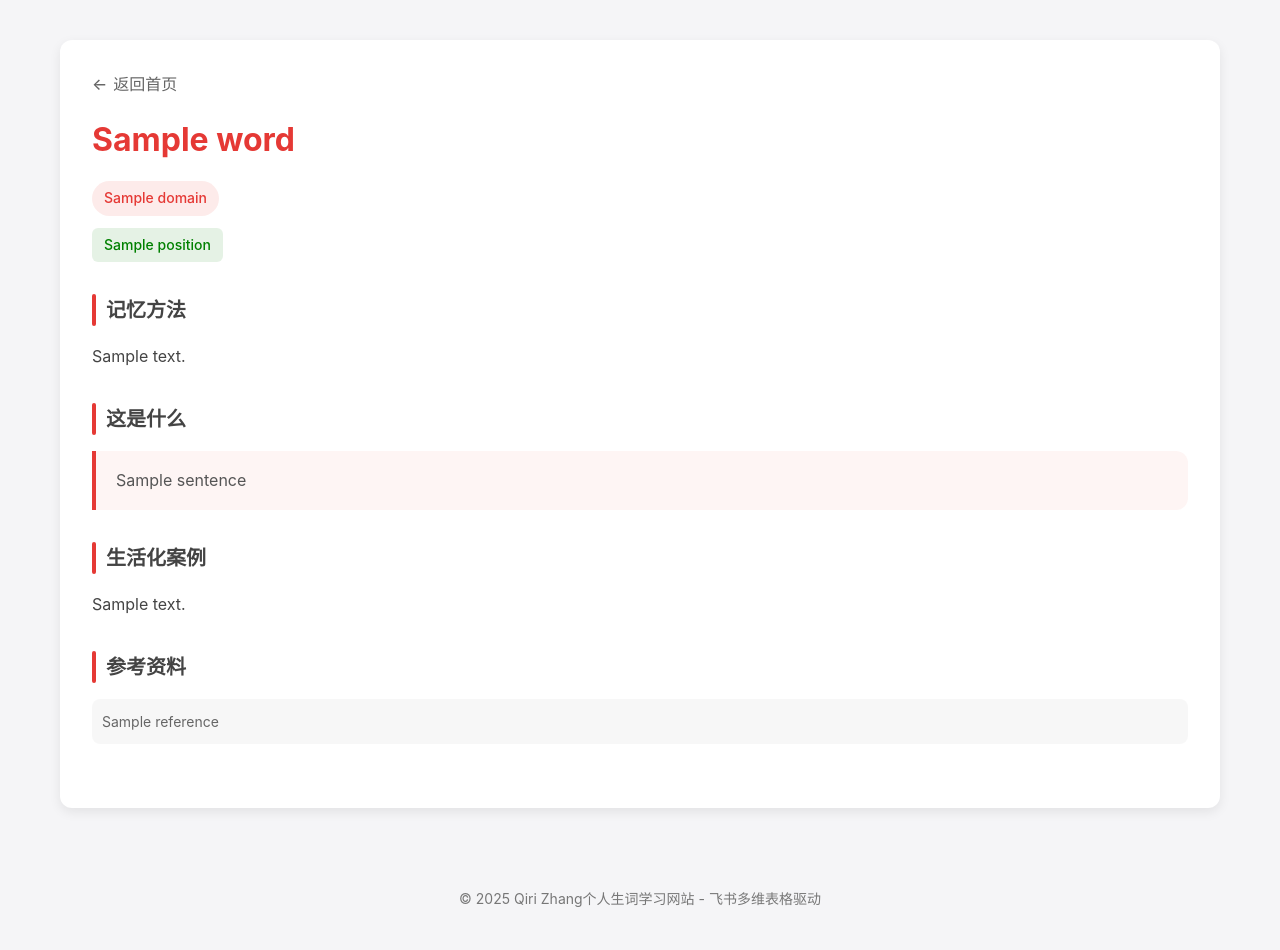
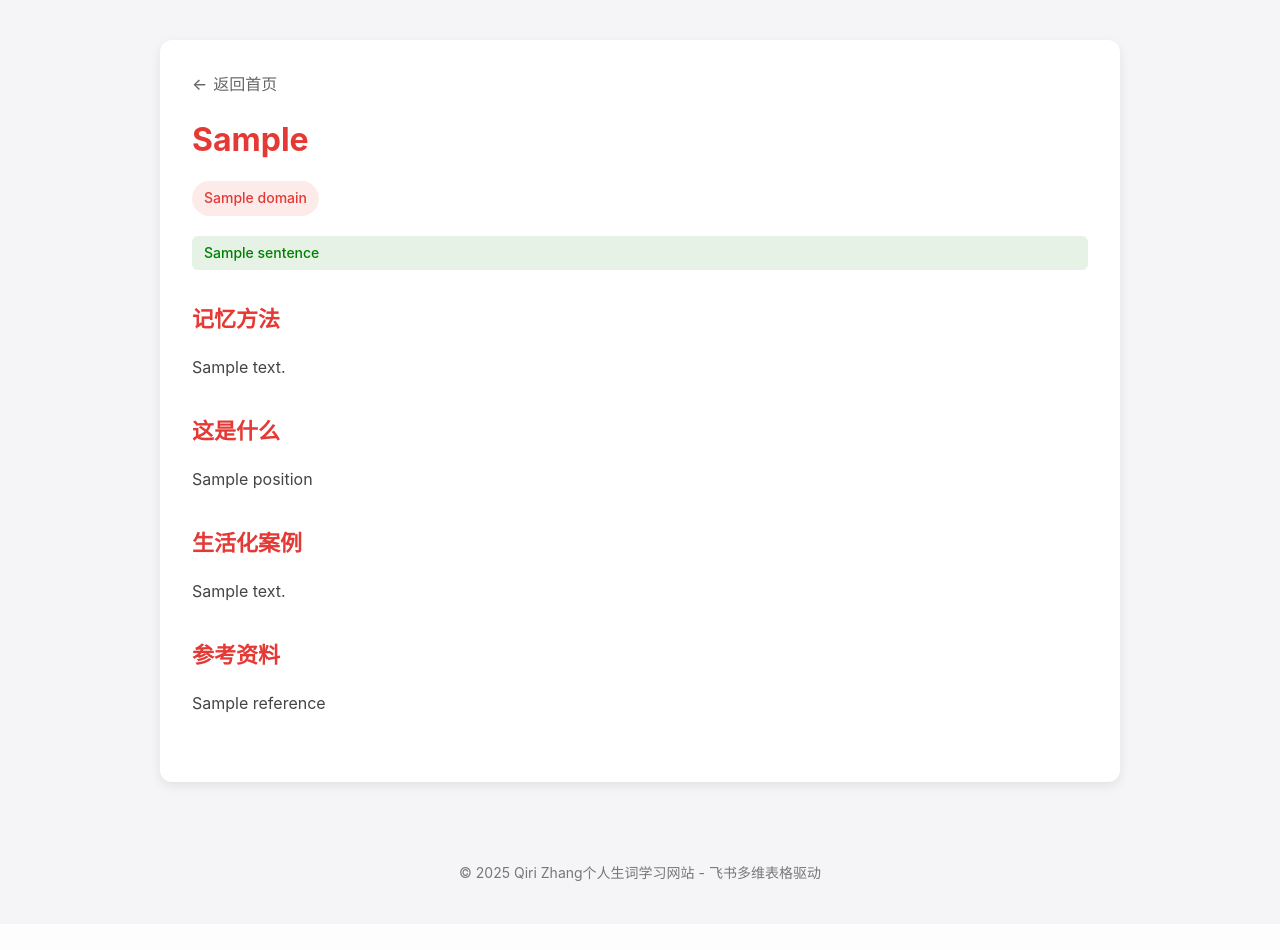
Before and after one commit to QiriZ/Vocabulary-app, a Flask app: template templates/detail.html in a window 1280 px wide. Shown: the part 98-1048 px from the top of the page. After the commit the page ends 979 px from the top, so only its background shows below. Run offline with Flask 3, Linux system fonts and the light colour scheme; the template is opened without the code that fills it: most values are stand-ins (such as "Sample title", 1, 10 or a date in 2020).

Commit message:
renew display2

```diff
--- a/app.py
+++ b/app.py
@@ -114,13 +114,38 @@ def process_records(records):
         # 使用飞书多维表格的实际字段名称
         input_word = fields.get("生词或书目", "")
         title = fields.get("标题", "无标题")
-        sentence = fields.get("这是什么.输出结果", "")
+        sentence_raw = fields.get("这是什么.输出结果", "")
         content = fields.get("生活化案例", "")
         comment = fields.get("记忆方法", "")
         domain = fields.get("学科领域", "")
         position = fields.get("产业链位置", "")
         reference = fields.get("参考资料", "")
         created_time = fields.get("生成时间", "")
+
+        # 处理sentence字段，从JSON结构中提取纯文本
+        sentence = ""
+        if sentence_raw:
+            try:
+                # 尝试解析JSON结构
+                if isinstance(sentence_raw, str) and (sentence_raw.startswith('[') or sentence_raw.startswith('{')):
+                    sentence_data = json.loads(sentence_raw)
+                    if isinstance(sentence_data, list):
+                        # 从列表中提取文本
+                        for item in sentence_data:
+                            if isinstance(item, dict) and 'text' in item:
+                                sentence += item['text']
+                    elif isinstance(sentence_data, dict) and 'text' in sentence_data:
+                        # 直接从字典提取文本
+                        sentence = sentence_data['text']
+                else:
+                    # 如果不是JSON结构，直接使用原始值
+                    sentence = sentence_raw
+            except (json.JSONDecodeError, TypeError):
+                # 如果JSON解析失败，使用原始值
+                sentence = sentence_raw
+
+        # 清理sentence中的特殊字符
+        sentence = sentence.replace('\n', ' ').strip()
 
         # 内容预览（前100字）
         preview = content[:100] + "..." if len(content) > 100 else content
--- a/static/css/style.css
+++ b/static/css/style.css
@@ -188,6 +188,9 @@ body {
     padding: 32px;
     box-shadow: var(--shadow);
     margin-bottom: 40px;
+    max-width: 960px;
+    margin-left: auto;
+    margin-right: auto;
 }
 
 .detail-header {
@@ -220,7 +223,7 @@ body {
 }
 
 .detail-domain {
-    margin-bottom: 12px;
+    margin-bottom: 20px;
 }
 
 .detail-domain .domain-tag {
@@ -230,13 +233,19 @@ body {
 }
 
 .detail-position {
-    margin-bottom: 16px;
+    margin-bottom: 24px;
+    width: 100%;
 }
 
 .detail-position .position-tag {
     font-size: 14px;
     padding: 6px 12px;
     font-weight: 500;
+    width: 100%;
+    max-width: 100%;
+    display: inline-block;
+    white-space: normal;
+    line-height: 1.6;
 }
 
 .detail-meta {
@@ -244,52 +253,26 @@ body {
     gap: 8px;
     margin-bottom: 16px;
     flex-wrap: wrap;
+    width: 100%;
 }
 
 .section-title {
-    font-size: 20px;
+    font-size: 22px;
     font-weight: 600;
     margin-bottom: 16px;
-    color: #444;
-    position: relative;
-    padding-left: 14px;
-}
-
-.section-title::before {
-    content: "";
-    position: absolute;
-    left: 0;
-    top: 0;
-    height: 100%;
-    width: 4px;
-    background-color: var(--primary-color);
-    border-radius: 4px;
+    color: var(--primary-color);
 }
 
 .highlight-section, .comment-section, .content-section, .reference-section {
     margin-bottom: 32px;
+    width: 100%;
 }
 
-.highlight-content {
-    background-color: rgba(229, 57, 53, 0.05);
-    border-left: 4px solid var(--primary-color);
-    padding: 16px 20px;
-    border-radius: 0 var(--border-radius) var(--border-radius) 0;
-    color: #555;
-    line-height: 1.7;
-}
-
-.comment-content, .article-content, .reference-content {
+.highlight-content, .comment-content, .article-content, .reference-content {
     line-height: 1.8;
+    font-size: 16px;
     color: #444;
-}
-
-.reference-content {
-    font-size: 14px;
-    color: #666;
-    padding: 10px;
-    background-color: rgba(0, 0, 0, 0.03);
-    border-radius: 8px;
+    width: 100%;
 }
 
 /* 响应式设计 */
@@ -299,11 +282,15 @@ body {
     }
 
     .detail-container {
-        padding: 24px;
+        padding: 20px;
     }
 
     .detail-title {
-        font-size: 26px;
+        font-size: 28px;
+    }
+
+    .section-title {
+        font-size: 20px;
     }
 }
 
--- a/templates/detail.html
+++ b/templates/detail.html
@@ -1,6 +1,6 @@
 {% extends 'base.html' %}
 
-{% block title %}{{ word.title }} - 生词详情{% endblock %}
+{% block title %}{{ word.input_word }} - 生词详情{% endblock %}
 
 {% block content %}
 <div class="detail-container">
@@ -8,7 +8,7 @@
         <a href="{{ url_for('index') }}" class="back-link">
             <span class="icon">←</span> 返回首页
         </a>
-        <h2 class="detail-title">{{ word.title }}</h2>
+        <h2 class="detail-title">{{ word.input_word }}</h2>
 
         {% if word.domain %}
         <div class="detail-domain">
@@ -16,9 +16,9 @@
         </div>
         {% endif %}
 
-        {% if word.position %}
+        {% if word.sentence %}
         <div class="detail-position">
-            <span class="tag position-tag">{{ word.position }}</span>
+            <span class="tag position-tag">{{ word.sentence }}</span>
         </div>
         {% endif %}
     </div>
@@ -32,11 +32,11 @@
     </div>
     {% endif %}
 
-    {% if word.sentence %}
+    {% if word.position %}
     <div class="highlight-section">
         <h3 class="section-title">这是什么</h3>
         <div class="highlight-content">
-            {{ word.sentence }}
+            {{ word.position }}
         </div>
     </div>
     {% endif %}
```
Also changed, not shown: templates/index.html (+9 -9 lines).
